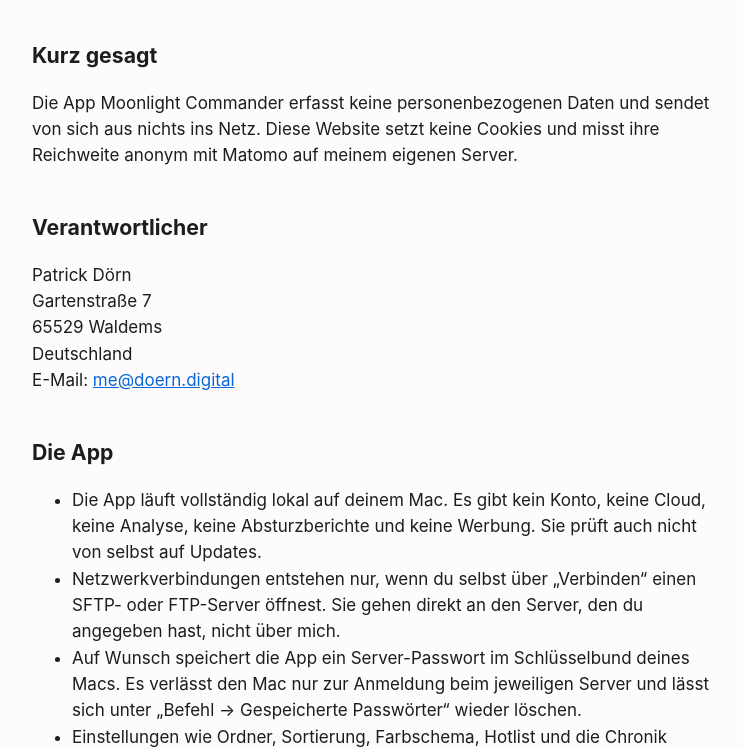
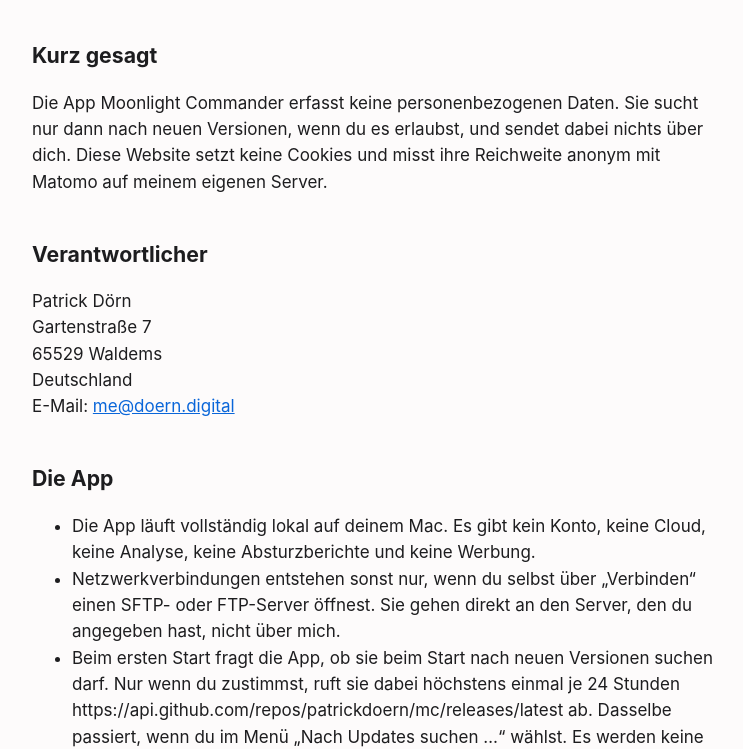
Before and after one commit to patrickdoern/mc, a plain HTML site: page website/datenschutz/index.html in a window 1280 px wide. Shown: the part 204-953 px from the top of the page, without its empty margins (264-1007 px from the left). Drawn offline with Linux system fonts and the light colour scheme.

Commit message:
Update-Hinweis dokumentiert: Datenschutzseite, README, ADR-0011 (R9)
Co-Authored-By: Claude Sonnet 5.5 <noreply@anthropic.com>

```diff
--- a/website/datenschutz/index.html
+++ b/website/datenschutz/index.html
@@ -32,7 +32,7 @@
 <p class="lead">Stand: November 2026</p>
 
 <h2>Kurz gesagt</h2>
-<p>Die App Moonlight Commander erfasst keine personenbezogenen Daten und sendet von sich aus nichts ins Netz. Diese Website setzt keine Cookies und misst ihre Reichweite anonym mit Matomo auf meinem eigenen Server.</p>
+<p>Die App Moonlight Commander erfasst keine personenbezogenen Daten. Sie sucht nur dann nach neuen Versionen, wenn du es erlaubst, und sendet dabei nichts über dich. Diese Website setzt keine Cookies und misst ihre Reichweite anonym mit Matomo auf meinem eigenen Server.</p>
 
 <h2>Verantwortlicher</h2>
 <p>
@@ -45,8 +45,9 @@
 
 <h2>Die App</h2>
 <ul>
-  <li>Die App läuft vollständig lokal auf deinem Mac. Es gibt kein Konto, keine Cloud, keine Analyse, keine Absturzberichte und keine Werbung. Sie prüft auch nicht von selbst auf Updates.</li>
-  <li>Netzwerkverbindungen entstehen nur, wenn du selbst über „Verbinden“ einen SFTP- oder FTP-Server öffnest. Sie gehen direkt an den Server, den du angegeben hast, nicht über mich.</li>
+  <li>Die App läuft vollständig lokal auf deinem Mac. Es gibt kein Konto, keine Cloud, keine Analyse, keine Absturzberichte und keine Werbung.</li>
+  <li>Netzwerkverbindungen entstehen sonst nur, wenn du selbst über „Verbinden“ einen SFTP- oder FTP-Server öffnest. Sie gehen direkt an den Server, den du angegeben hast, nicht über mich.</li>
+  <li>Beim ersten Start fragt die App, ob sie beim Start nach neuen Versionen suchen darf. Nur wenn du zustimmst, ruft sie dabei höchstens einmal je 24 Stunden https://api.github.com/repos/patrickdoern/mc/releases/latest ab. Dasselbe passiert, wenn du im Menü „Nach Updates suchen …“ wählst. Es werden keine persönlichen Daten gesendet. GitHub sieht technisch zwangsläufig deine IP-Adresse und den User-Agent „Moonlight-Commander/&lt;Version&gt;“ mit der Versionsnummer der App; dafür gilt die Datenschutzerklärung von GitHub. Rechtsgrundlage ist deine Einwilligung (Art. 6 Abs. 1 lit. a DSGVO), die du jederzeit in den Einstellungen mit „Beim Start nach Updates suchen“ widerrufen kannst. Die App lädt nichts herunter und installiert nichts selbst; gibt es eine neuere Version, zeigt sie nur einen Hinweis mit Link zur Download-Seite.</li>
   <li>Auf Wunsch speichert die App ein Server-Passwort im Schlüsselbund deines Macs. Es verlässt den Mac nur zur Anmeldung beim jeweiligen Server und lässt sich unter „Befehl → Gespeicherte Passwörter“ wieder löschen.</li>
   <li>Einstellungen wie Ordner, Sortierung, Farbschema, Hotlist und die Chronik angesehener Dateien liegen lokal in den Einstellungen deines Benutzerkontos.</li>
 </ul>
```
Also changed, not shown: website/index.html (+1 -1 lines), 4 other files.
